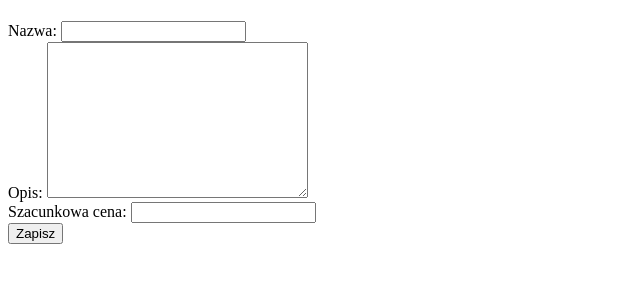
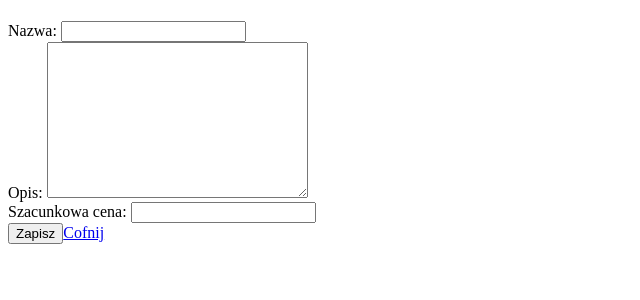
Before and after one commit to malineczky/wish-list, a React (Vite) app: page /edit-gift/1 in a window 1280 px wide. Shown: the top 300 px of the page, without its empty margins (0-640 px from the left). Built offline with nearby package versions, Linux system fonts and the light colour scheme; no server answers.

Commit message:
add function handleSubmit

```diff
--- a/fake_api/db.json
+++ b/fake_api/db.json
@@ -3,7 +3,7 @@
     {
       "id": 2,
       "name": "Klocki konstrukcyjne",
-      "description": "Zestaw klocków do budowania i układania",
+      "description": "Zestaw klocków do budowania i układania. Mogą być magnetyczne, drewniane lub typu Lego.",
       "price": 120,
       "availability": true
     },
--- a/src/components/EditGift.jsx
+++ b/src/components/EditGift.jsx
@@ -1,9 +1,11 @@
 import { useEffect, useState } from "react";
-import { useParams } from "react-router-dom";
+import { Link, useNavigate, useParams } from "react-router-dom";
 
 function EditGift() {
     const { giftId } = useParams();
     const [gift, setGift] = useState(null);
+
+    const navigate = useNavigate();
 
     useEffect(() => {
         const controller = new AbortController();
@@ -28,6 +30,25 @@ function EditGift() {
         });
     }
 
+    async function editProduct(id, data) {
+        const response = await fetch(`http://localhost:3000/gifts/${id}`, {
+            method: "put",
+            body: JSON.stringify(data),
+            headers: {
+                "Content-Type": "application/json",
+            },
+        });
+
+        return response.json();
+    }
+
+    function handleSubmit(event) {
+        event.preventDefault();
+        editProduct(giftId, gift).then(() => {
+            navigate(`/gift/${giftId}`);
+        });
+    }
+
     if (!gift) {
         return <h2>Loader...</h2>;
     }
@@ -35,7 +56,7 @@ function EditGift() {
     return (
         <div>
             <h1>{gift.name} </h1>
-            <form>
+            <form onSubmit={handleSubmit}>
                 <div>
                     <label htmlFor="name">Nazwa: </label>
                     <input
@@ -68,6 +89,7 @@ function EditGift() {
                     />
                 </div>
                 <button type="submit">Zapisz</button>
+                <Link to={`/gift/${giftId}`}>Cofnij</Link>
             </form>
         </div>
     );
```
